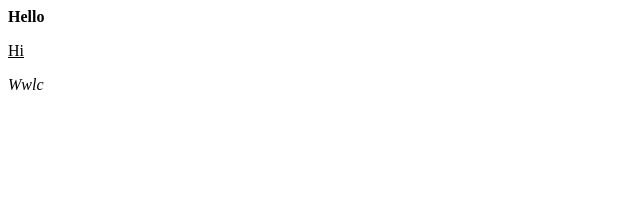
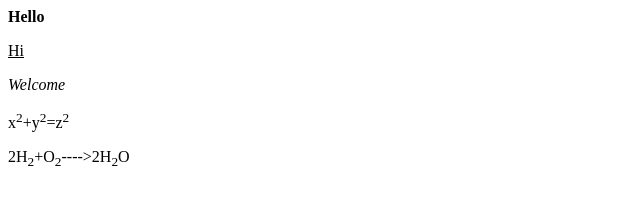
Before and after one commit to iamneo-production/eeaadebafbabadaeccdffeecabfeedab, a website: page public/index.html in a window 1280 px wide. Shown: the whole page, without its empty margins (0-640 px from the left). Drawn offline with Linux system fonts and the light colour scheme.

Commit message:
Backup Commit

```diff
--- a/public/index.html
+++ b/public/index.html
@@ -2,4 +2,8 @@
 <body>
 <p><b>Hello</b></p>
 <p><u>Hi</u></p>
-<p><i>Wwlc</i></p>
+<p><i>Welcome</i></p>
+<p>x<sup>2</sup>+y<sup>2</sup>=z<sup>2</sup></p>
+<p>2H<sub>2</sub>+O<sub>2</sub>---->2H<sub>2</sub>O</p>
+</body>
+</html>
```
